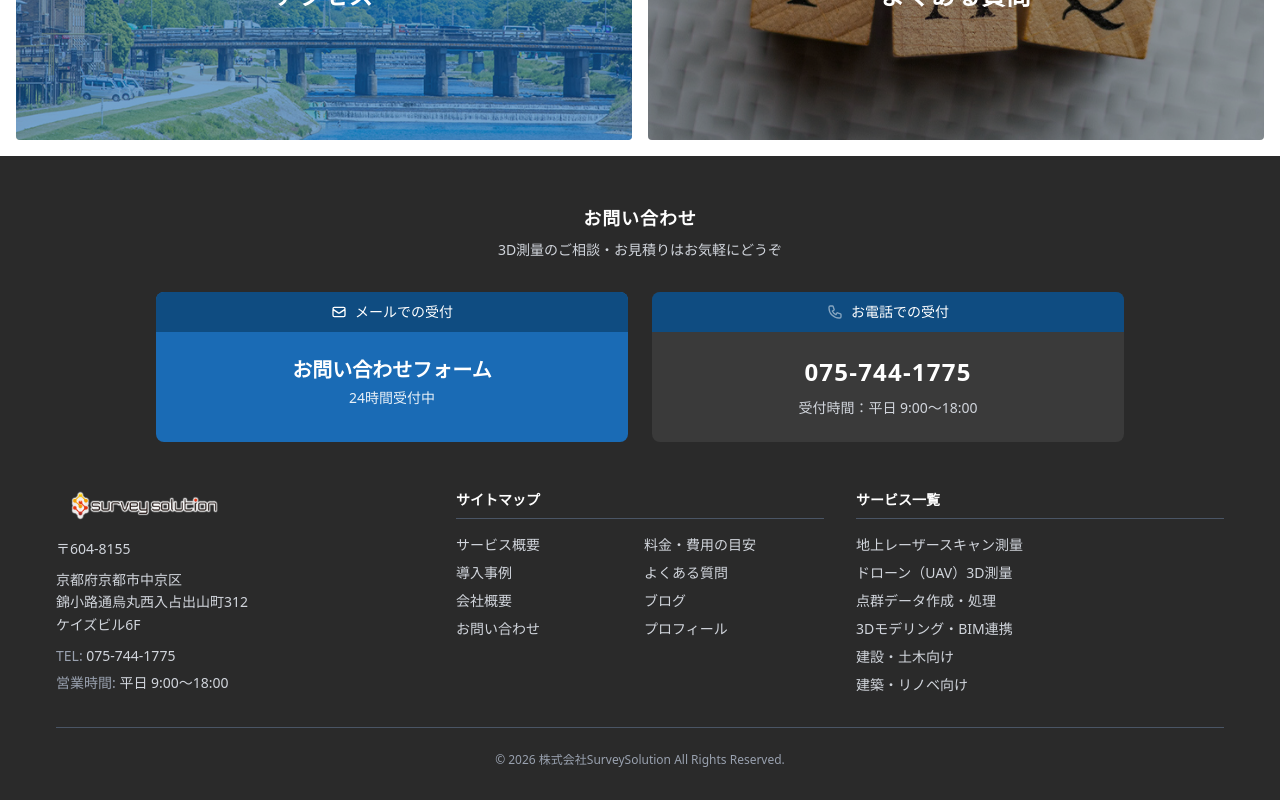
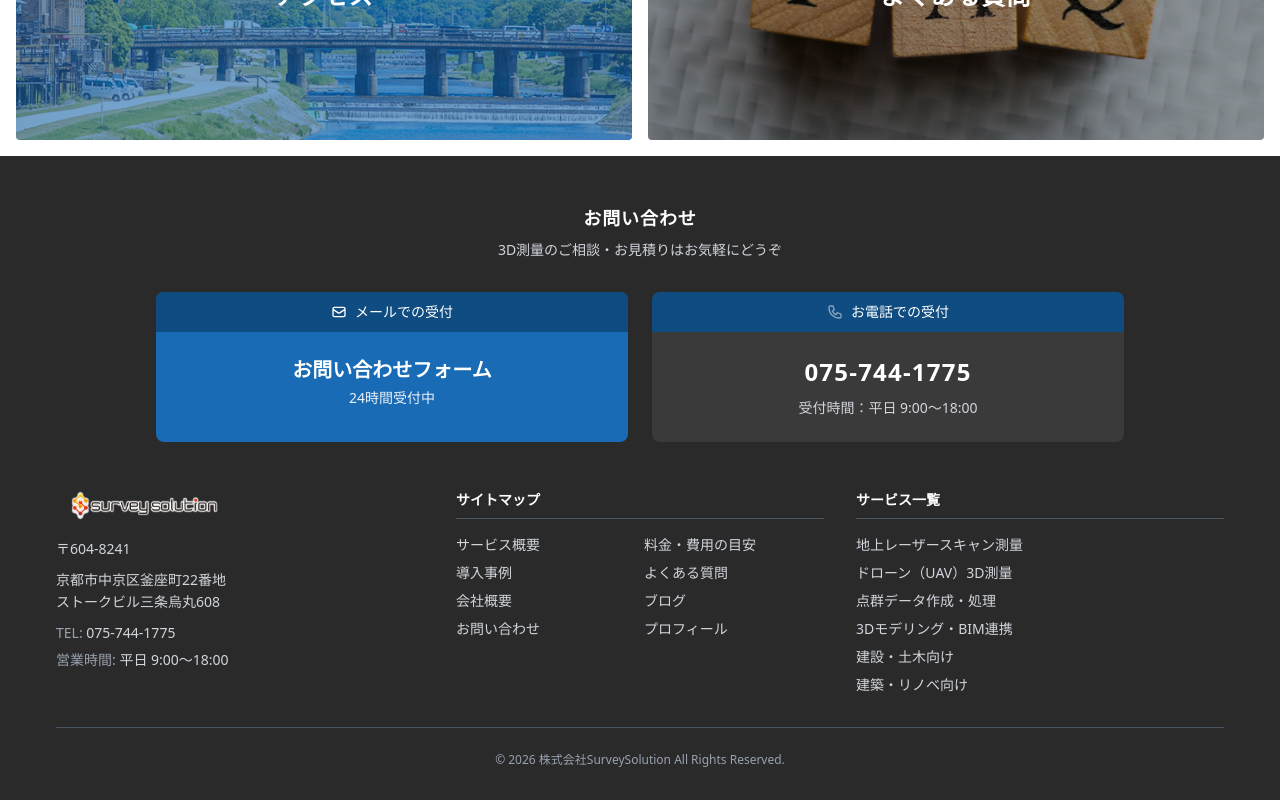
Before and after one commit to Mickey-Takeshi/survey-solution-hp, a Next.js app: page / in a window 1280 px wide. Shown: the part 7416-8216 px from the top of the page. Built offline with nearby package versions, Linux system fonts and the light colour scheme.

Commit message:
オフィス写真差し替え＋住所を釜座町22番地608に統一
Co-Authored-By: Claude Opus 4.6 <noreply@anthropic.com>

```diff
--- a/src/app/about/page.tsx
+++ b/src/app/about/page.tsx
@@ -154,9 +154,9 @@ export default function AboutPage() {
                   <tr className="border-b-2 border-primary">
                     <th className="py-4 text-left text-primary font-bold align-top">所在地</th>
                     <td className="py-4 text-gray-800 leading-relaxed">
-                      〒604-8241京都市中京区新町通三条<br />
-                      西入釜座町22番地ストークビル三条<br />
-                      烏丸515
+                      〒604-8241<br />
+                      京都市中京区釜座町22番地<br />
+                      ストークビル三条烏丸608
                     </td>
                   </tr>
                   <tr className="border-b-2 border-primary">
--- a/src/app/layout.tsx
+++ b/src/app/layout.tsx
@@ -113,7 +113,7 @@ const organizationJsonLd = {
   email: "surveysolution.jp@gmail.com",
   address: {
     "@type": "PostalAddress",
-    streetAddress: "新町通三条西入釜座町22番地ストークビル三条烏丸515",
+    streetAddress: "釜座町22番地ストークビル三条烏丸608",
     addressLocality: "京都市中京区",
     addressRegion: "京都府",
     postalCode: "604-8241",
--- a/src/components/Footer.tsx
+++ b/src/components/Footer.tsx
@@ -76,8 +76,8 @@ export default function Footer() {
               className="h-8 w-auto mb-4"
             />
             <address className="not-italic text-sm text-gray-300 leading-relaxed">
-              <p className="mb-2">〒604-8155</p>
-              <p className="mb-2">京都府京都市中京区<br />錦小路通烏丸西入占出山町312<br />ケイズビル6F</p>
+              <p className="mb-2">〒604-8241</p>
+              <p className="mb-2">京都市中京区釜座町22番地<br />ストークビル三条烏丸608</p>
               <p className="mb-1">
                 <span className="text-gray-400">TEL:</span>{" "}
                 <a href="tel:075-744-1775" className="hover:text-white">075-744-1775</a>
```
Also changed, not shown: public/images/office.jpg.
